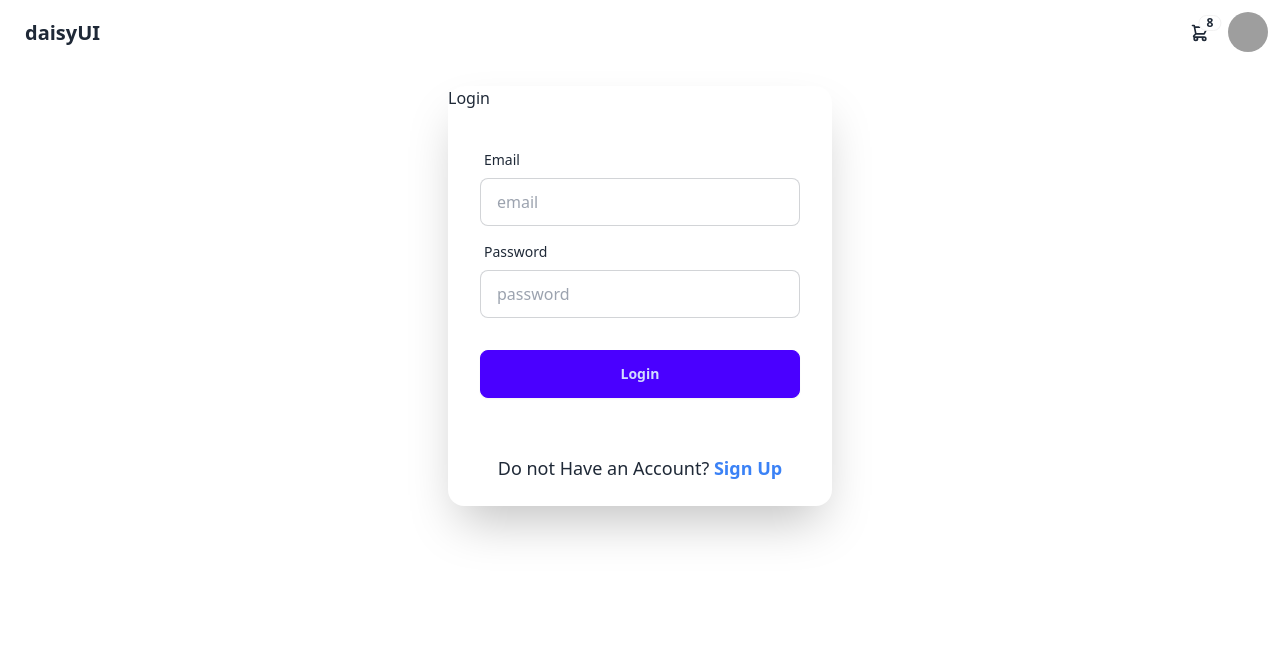
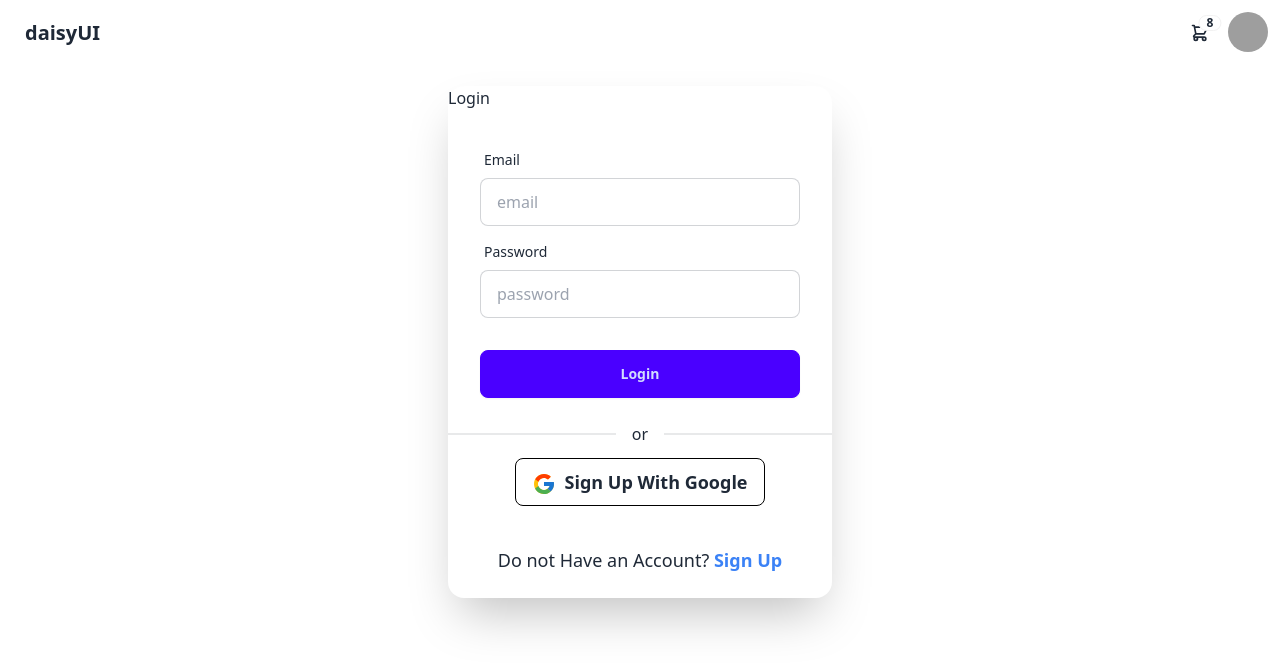
Before and after one commit to ashraful2871/Task-Management, a React (Vite) app in the folder client/: page /login in a window 1280 px wide. Shown: the top 670 px of the page. Built offline with nearby package versions, Linux system fonts and the light colour scheme; no server answers; grey boxes are pictures that could not be loaded.

Commit message:
navigate dynamically after user successfully login

```diff
--- a/client/src/components/Navbar.jsx
+++ b/client/src/components/Navbar.jsx
@@ -5,7 +5,7 @@ const Navbar = () => {
   const { user, logOut } = useAuth();
   const links = (
     <>
-      {user && (
+      {user ? (
         <>
           <li>
             <NavLink to="/add-task">Add Task</NavLink>
@@ -13,19 +13,22 @@ const Navbar = () => {
           <li>
             <NavLink to="/all-task">View All Task</NavLink>
           </li>
+          <li>
+            <button onClick={logOut} className="btn btn-sm">
+              Log Out
+            </button>
+          </li>
+        </>
+      ) : (
+        <>
+          <li>
+            <NavLink to="/login">Login</NavLink>
+          </li>
+          <li>
+            <NavLink to="/sign-up">Sign Up</NavLink>
+          </li>
         </>
       )}
-      <li>
-        <NavLink to="/login">Login</NavLink>
-      </li>
-      <li>
-        <NavLink to="/sign-up">Sign Up</NavLink>
-      </li>
-      <li>
-        <button onClick={logOut} className="btn btn-sm">
-          Log Out
-        </button>
-      </li>
     </>
   );
   return (
--- a/client/src/pages/Login.jsx
+++ b/client/src/pages/Login.jsx
@@ -1,9 +1,13 @@
 import React from "react";
-import { Link } from "react-router-dom";
+import { Link, useLocation, useNavigate } from "react-router-dom";
 import useAuth from "../hooks/useAuth";
+import { FcGoogle } from "react-icons/fc";
+import toast from "react-hot-toast";
 
 const Login = () => {
-  const { signInUser } = useAuth();
+  const { signInUser, googleLogin } = useAuth();
+  const navigate = useNavigate();
+  const location = useLocation();
   const handleSubmit = (e) => {
     e.preventDefault();
     const formData = new FormData(e.target);
@@ -16,6 +20,18 @@ const Login = () => {
     signInUser(email, password)
       .then((result) => console.log(result.user))
       .catch((error) => console.log(error.message));
+  };
+  //google login
+  const handleGoogleSignUP = () => {
+    googleLogin()
+      .then((result) => {
+        console.log(result.user);
+        navigate(location?.state ? location.state : "/");
+        toast.success("sign up successfully");
+      })
+      .catch((error) => {
+        console.log(error.message);
+      });
   };
   return (
     <div className="flex justify-center">
@@ -50,6 +66,20 @@ const Login = () => {
             <button className="btn btn-primary">Login</button>
           </div>
         </form>
+        <div>
+          <div className="divider -mt-1">or</div>
+          <div className="flex justify-center my-4 font-semibold">
+            <button
+              onClick={handleGoogleSignUP}
+              className="flex items-center gap-2 text-lg btn border border-black btn-ghost"
+            >
+              <span className="mt-1 text-2xl">
+                <FcGoogle />
+              </span>
+              Sign Up With Google
+            </button>
+          </div>
+        </div>
         <div className="text-center  my-6">
           <h2 className="text-lg">
             Do not Have an Account?{" "}
```
